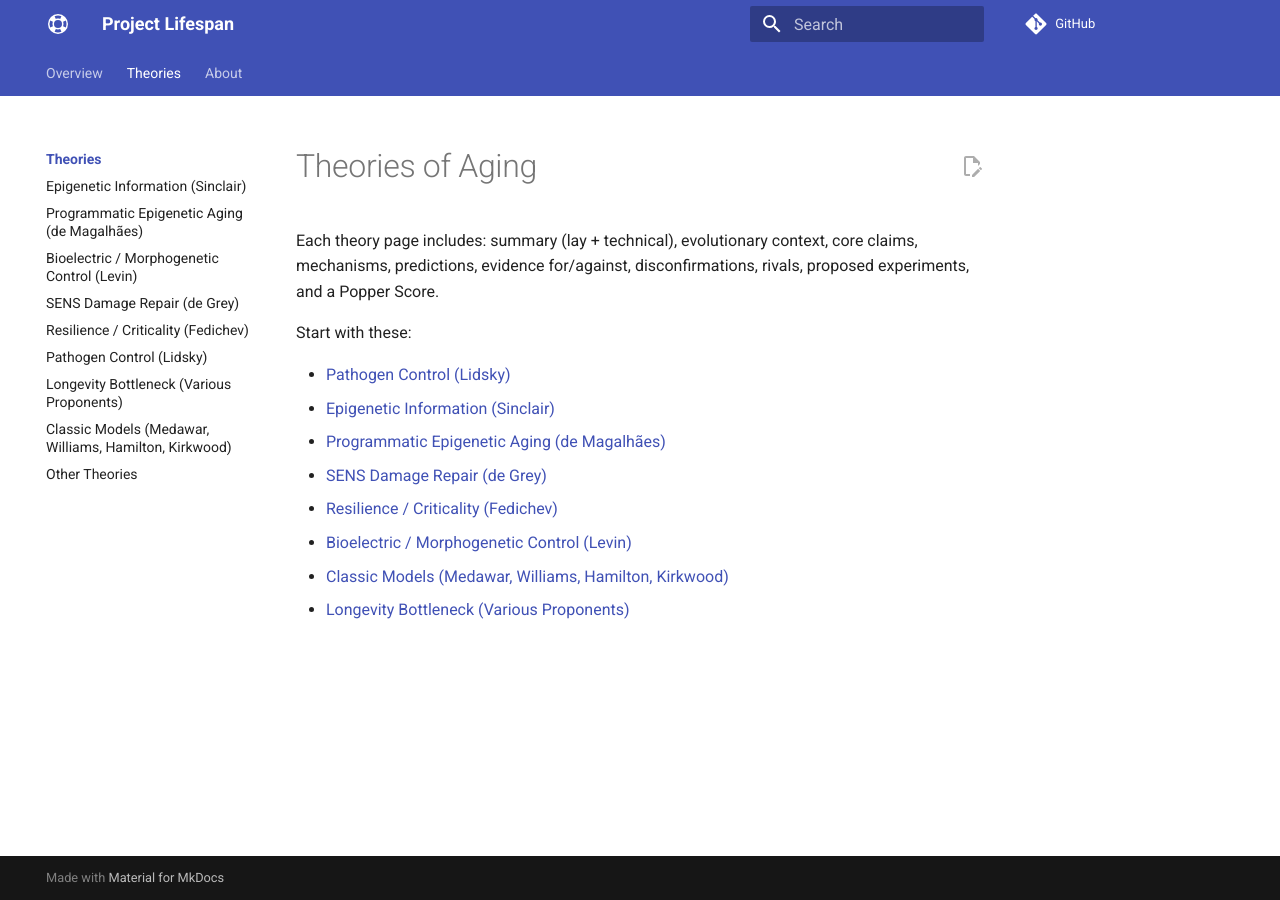
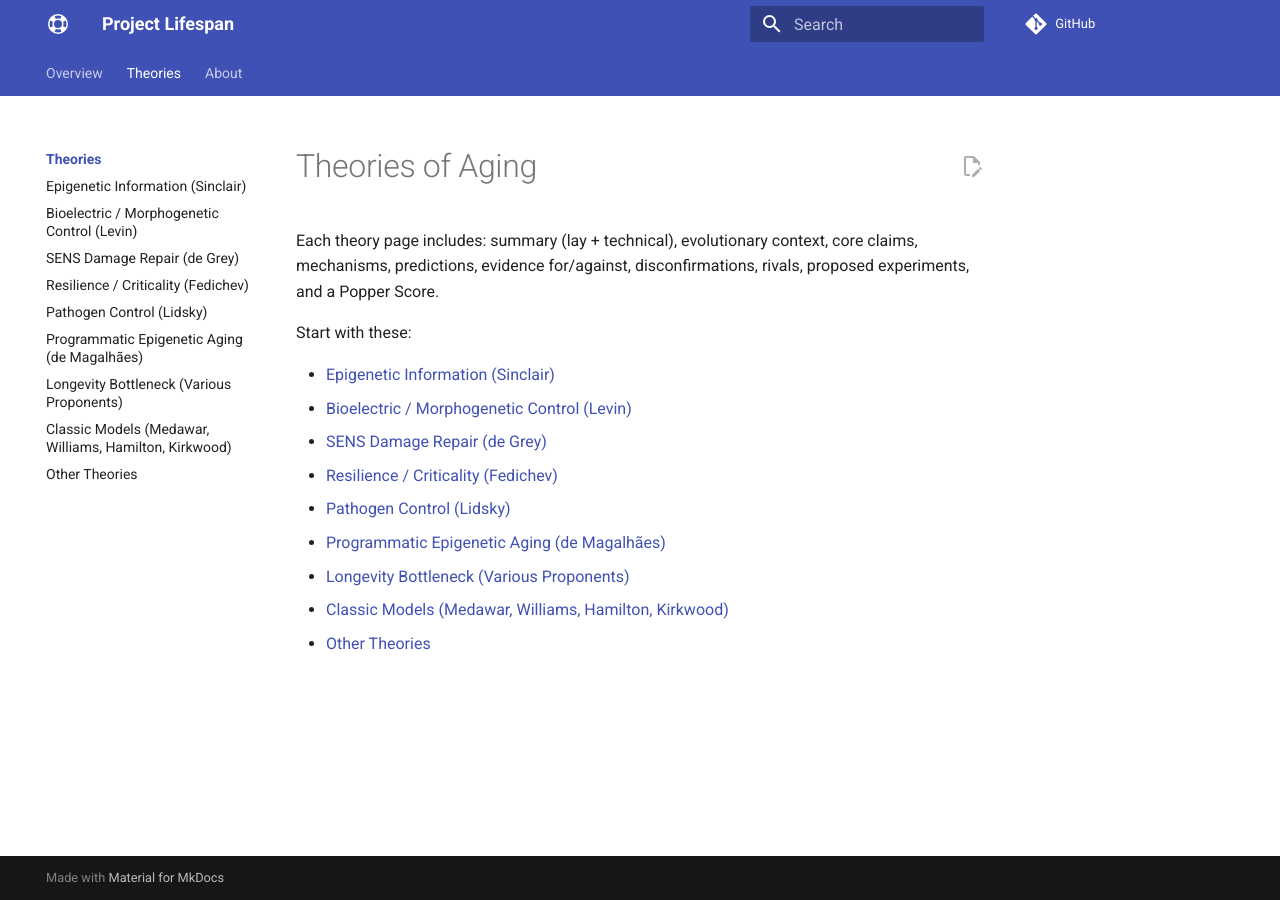
Before and after one commit to djgish485/project-lifespan, an MkDocs documentation site: the page built from docs/theories/index.md, in a window 1280 px wide. Built offline with MkDocs 1.6.1 and Material for MkDocs 9.7.7, drawn with Linux system fonts in a browser that asks for light colours; comment, search, counter and statistics services are not loaded.

Commit message:
docs(nav): place Programmatic Epigenetic Aging above Longevity Bottleneck and sync Theories index order with navbar

```diff
--- a/docs/theories/index.md
+++ b/docs/theories/index.md
@@ -8,11 +8,12 @@ Each theory page includes: summary (lay + technical), evolutionary context, core
 
 Start with these:
 
-- [Pathogen Control (Lidsky)](pathogen_control.md)
 - [Epigenetic Information (Sinclair)](epigenetic_information.md)
-- [Programmatic Epigenetic Aging (de Magalhães)](programmatic_epigenetic_aging.md)
+- [Bioelectric / Morphogenetic Control (Levin)](bioelectric_morphogenetic_control.md)
 - [SENS Damage Repair (de Grey)](sens_damage_repair.md)
 - [Resilience / Criticality (Fedichev)](resilience_criticality.md)
-- [Bioelectric / Morphogenetic Control (Levin)](bioelectric_morphogenetic_control.md)
+- [Pathogen Control (Lidsky)](pathogen_control.md)
+- [Programmatic Epigenetic Aging (de Magalhães)](programmatic_epigenetic_aging.md)
+- [Longevity Bottleneck (Various Proponents)](longevity_bottleneck.md)
 - [Classic Models (Medawar, Williams, Hamilton, Kirkwood)](classic_models.md)
-- [Longevity Bottleneck (Various Proponents)](longevity_bottleneck.md)
+- [Other Theories](other_theories.md)
--- a/mkdocs.yml
+++ b/mkdocs.yml
@@ -55,11 +55,11 @@ nav:
   - Theories:
       - theories/index.md
       - Epigenetic Information (Sinclair): theories/epigenetic_information.md
-      - Programmatic Epigenetic Aging (de Magalhães): theories/programmatic_epigenetic_aging.md
       - Bioelectric / Morphogenetic Control (Levin): theories/bioelectric_morphogenetic_control.md
       - SENS Damage Repair (de Grey): theories/sens_damage_repair.md
       - Resilience / Criticality (Fedichev): theories/resilience_criticality.md
       - Pathogen Control (Lidsky): theories/pathogen_control.md
+      - Programmatic Epigenetic Aging (de Magalhães): theories/programmatic_epigenetic_aging.md
       - Longevity Bottleneck (Various Proponents): theories/longevity_bottleneck.md
       - Classic Models (Medawar, Williams, Hamilton, Kirkwood): theories/classic_models.md
       - Other Theories: theories/other_theories.md
```
